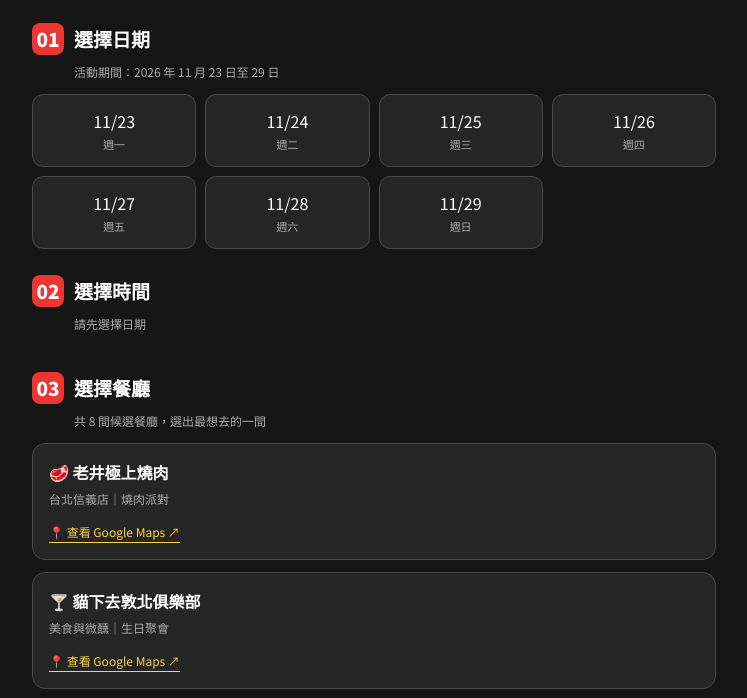
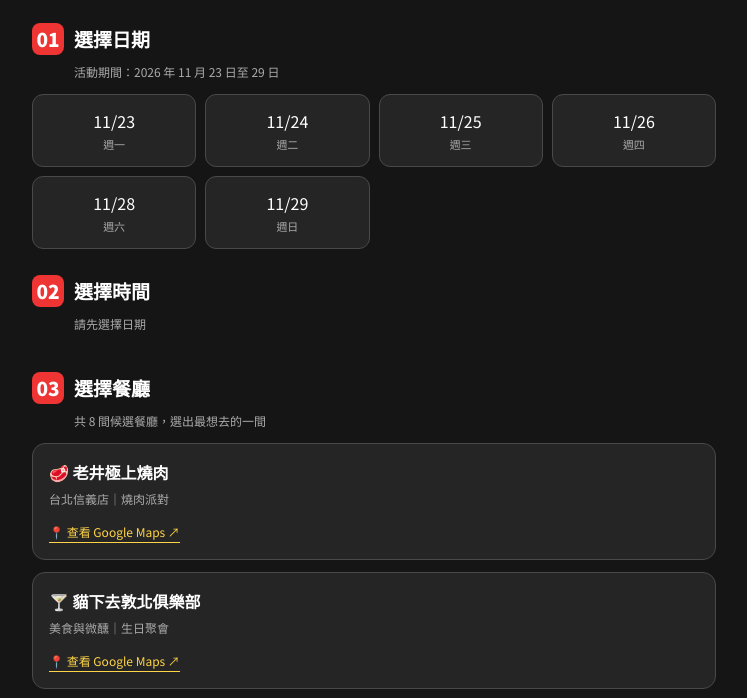
Before and after one commit to circus0706/birthday-invite, a plain HTML site: page index.html in a window 1280 px wide. Shown: the part 1265-1963 px from the top of the page, without its empty margins (266-1013 px from the left). Drawn offline with Linux system fonts and the light colour scheme.

Commit message:
Remove Friday entry from date list

```diff
--- a/index.html
+++ b/index.html
@@ -486,7 +486,6 @@ const dates = [
   {date:'2026-11-24',day:'週二'},
   {date:'2026-11-25',day:'週三'},
   {date:'2026-11-26',day:'週四'},
-  {date:'2026-11-27',day:'週五'},
   {date:'2026-11-28',day:'週六'},
   {date:'2026-11-29',day:'週日'}
 ];
```
